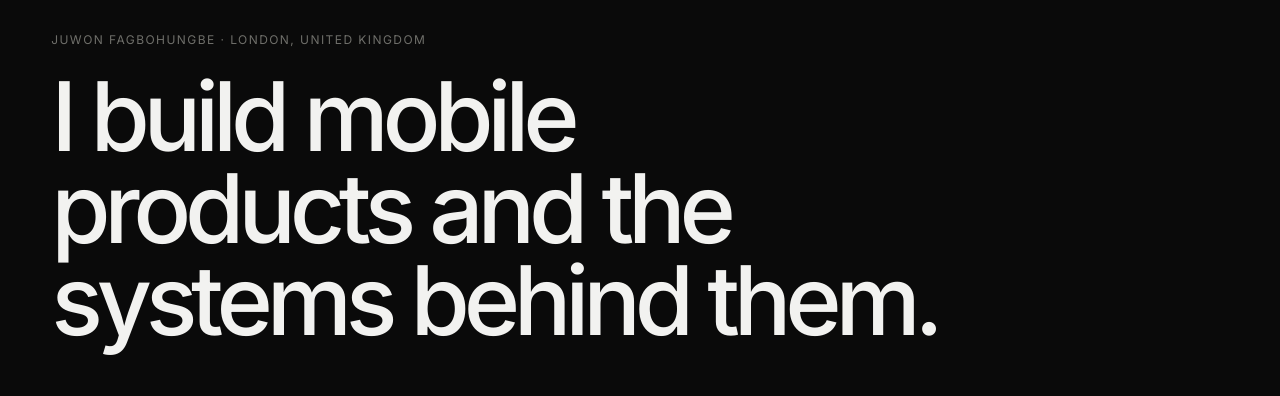
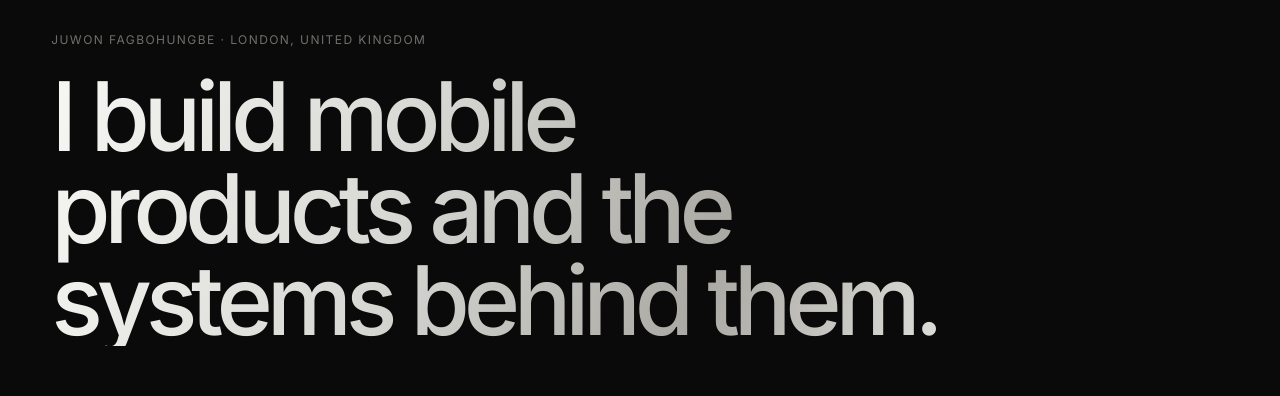
Before and after one commit to oluwajuwon/my, a React (Create React App) app: page / in a window 1280 px wide. Shown: the part 159-555 px from the top of the page. Built offline with nearby package versions, Linux system fonts and the light colour scheme; no server answers.

Commit message:
update text decoration

```diff
--- a/src/index.css
+++ b/src/index.css
@@ -29,6 +29,27 @@ img { display: block; max-width: 100%; }
 .page-kicker { margin: 0 0 1.25rem; color: var(--text-muted); font-size: 0.75rem; letter-spacing: 0.12em; text-transform: uppercase; }
 .display-title { max-width: 980px; margin: 0; font-size: clamp(3.2rem, 7.5vw, 6.8rem); font-weight: 450; letter-spacing: -0.065em; line-height: 0.96; text-wrap: balance; }
 .page-title { margin: 0 0 1.5rem; font-size: clamp(3rem, 6vw, 5rem); font-weight: 450; letter-spacing: -0.055em; line-height: 1; }
+
+@supports ((background-clip: text) or (-webkit-background-clip: text)) {
+  .display-title,
+  .page-title {
+    background: linear-gradient(110deg, #f7f7f4 0%, #d8d8d4 36%, #aaa9a4 68%, #efefeb 100%);
+    background-clip: text;
+    -webkit-background-clip: text;
+    color: transparent;
+    -webkit-text-fill-color: transparent;
+  }
+}
+
+@media (forced-colors: active) {
+  .display-title,
+  .page-title {
+    background: none;
+    color: CanvasText;
+    -webkit-text-fill-color: currentColor;
+  }
+}
+
 .page-lede { max-width: 680px; margin: 0; color: var(--text-secondary); font-size: clamp(1.1rem, 2vw, 1.35rem); line-height: 1.55; }
 .section { padding: clamp(4.5rem, 9vw, 8rem) 0; border-top: 1px solid var(--border); }
 .section-header { display: flex; justify-content: space-between; align-items: baseline; gap: 2rem; margin-bottom: clamp(2.5rem, 5vw, 4.5rem); }
```
